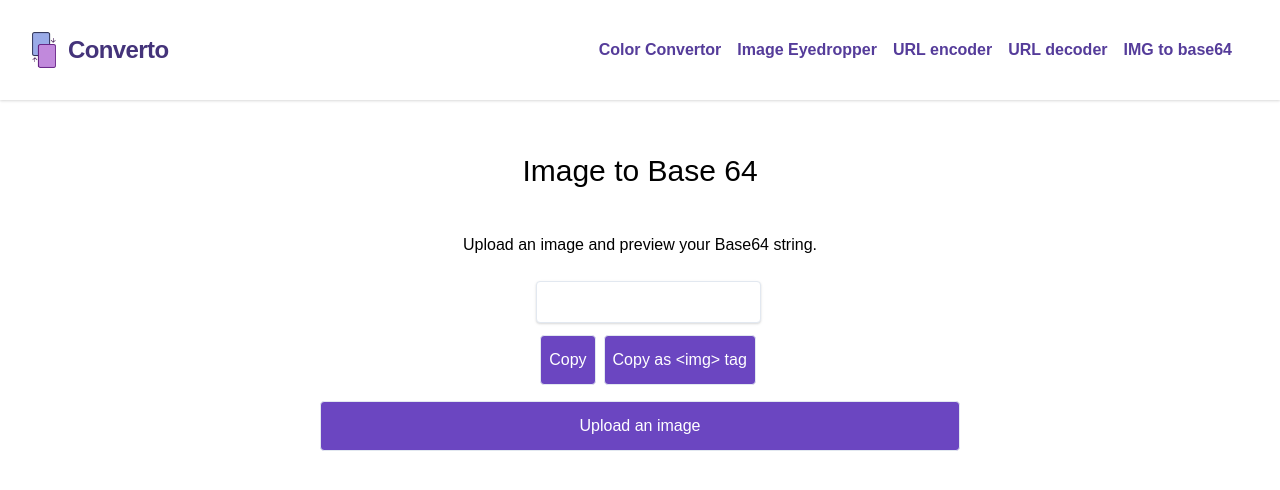
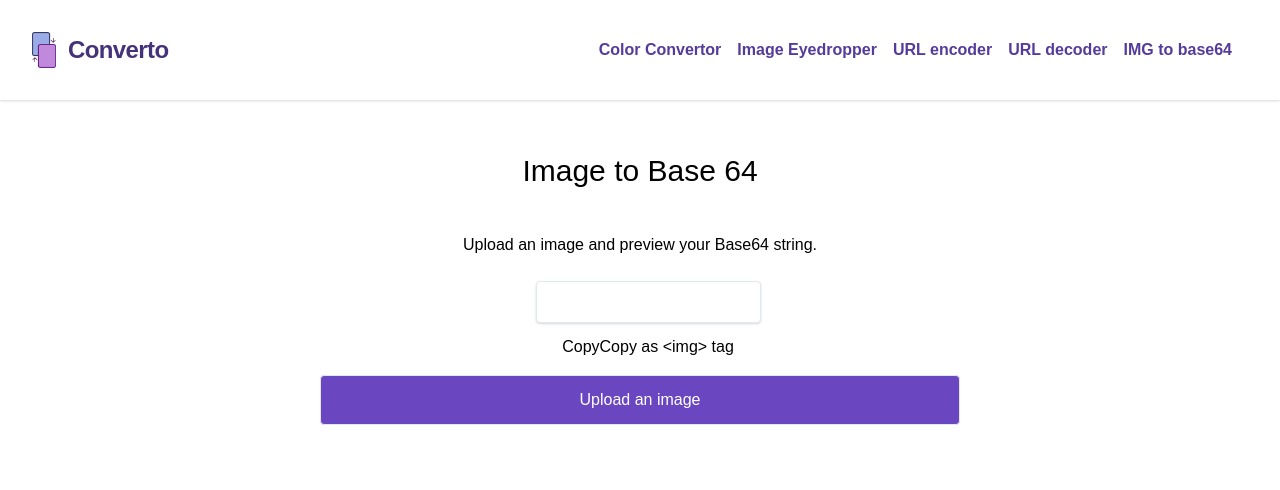
Before and after one commit to MailboxArsonist/Converto, a React (Create React App) app: page /img-to-base64 in a window 1280 px wide. Shown: the top 490 px of the page. Built offline with nearby package versions, Linux system fonts and the light colour scheme.

Commit message:
up imgtobase64

```diff
--- a/src/components/convertors/ImgBase64Encoder.js
+++ b/src/components/convertors/ImgBase64Encoder.js
@@ -1,17 +1,17 @@
 import React, { useState, useRef } from "react";
 import Input from "../Input";
+import Button from "../Button";
 
 const ImgBase64Encoder = () => {
   const [img, changeImg] = useState();
+  const [urlCopied, setUrlCopied] = useState(false);
+  const [urlImgCopied, setUrlImgCopied] = useState(false);
   const encodedImgRef = useRef(null);
-  const [urlCopied, setUrlCopied] = useState(false);
 
   function uploadImage(e) {
     const reader = new FileReader();
     const file = e.target.files[0];
-
     reader.onloadend = () => (changeImg(reader.result));
-
     reader.readAsDataURL(file);
   }
 
@@ -31,6 +31,7 @@ const ImgBase64Encoder = () => {
     input.select();
     document.execCommand("copy");
     document.body.removeChild(input);
+    setUrlImgCopied(true);
   }
 
   return (
@@ -45,12 +46,12 @@ const ImgBase64Encoder = () => {
           <div className="flex flex-col items-center justify-center ml-4">
             <Input refProp={encodedImgRef} className="border rounded shadow p-2 w-full mb-3" value={img} readonly />
             <div className="flex items-center justify-between">
-              <button onClick={handleCopy} type="button" className="text-center border rounded block mx-auto text-white px-2 py-3 bg-purple-700 hover:bg-purple-800">
-                Copy
-              </button>
-              <button onClick={handleCopyAsImgTag} type="button" className="text-center border rounded block mx-auto text-white px-2 py-3 bg-purple-700 hover:bg-purple-800 ml-2">
-                Copy as &lt;img&gt; tag
-              </button>
+              <Button handleClick={handleCopy}>
+                {urlCopied ? "Copied" : "Copy"}
+              </Button>
+              <Button handleClick={handleCopyAsImgTag}>
+                {urlImgCopied ? "Copied as <img> tag" : "Copy as <img> tag"}
+              </Button>
             </div>
           </div>
         </div>
```
